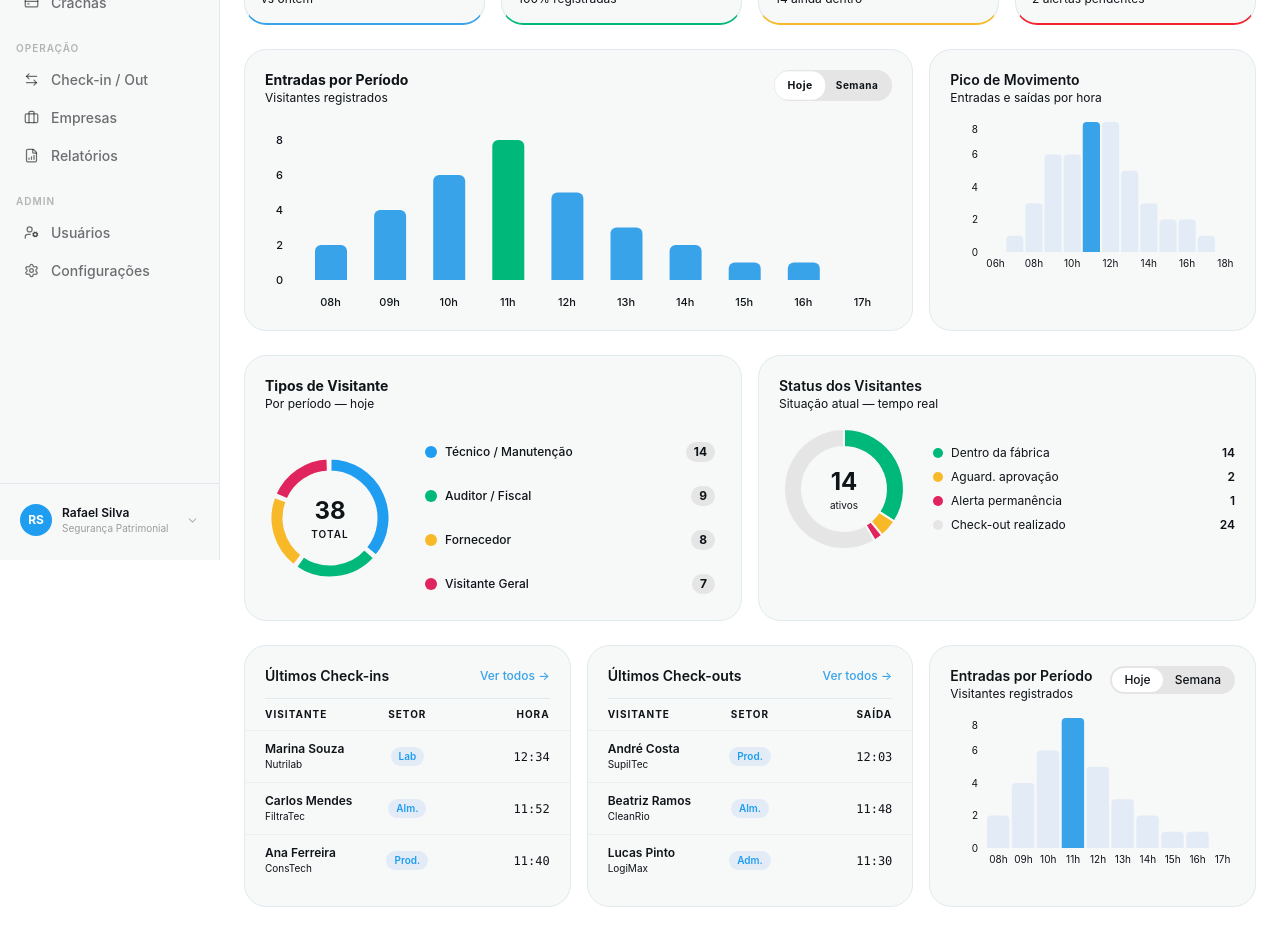
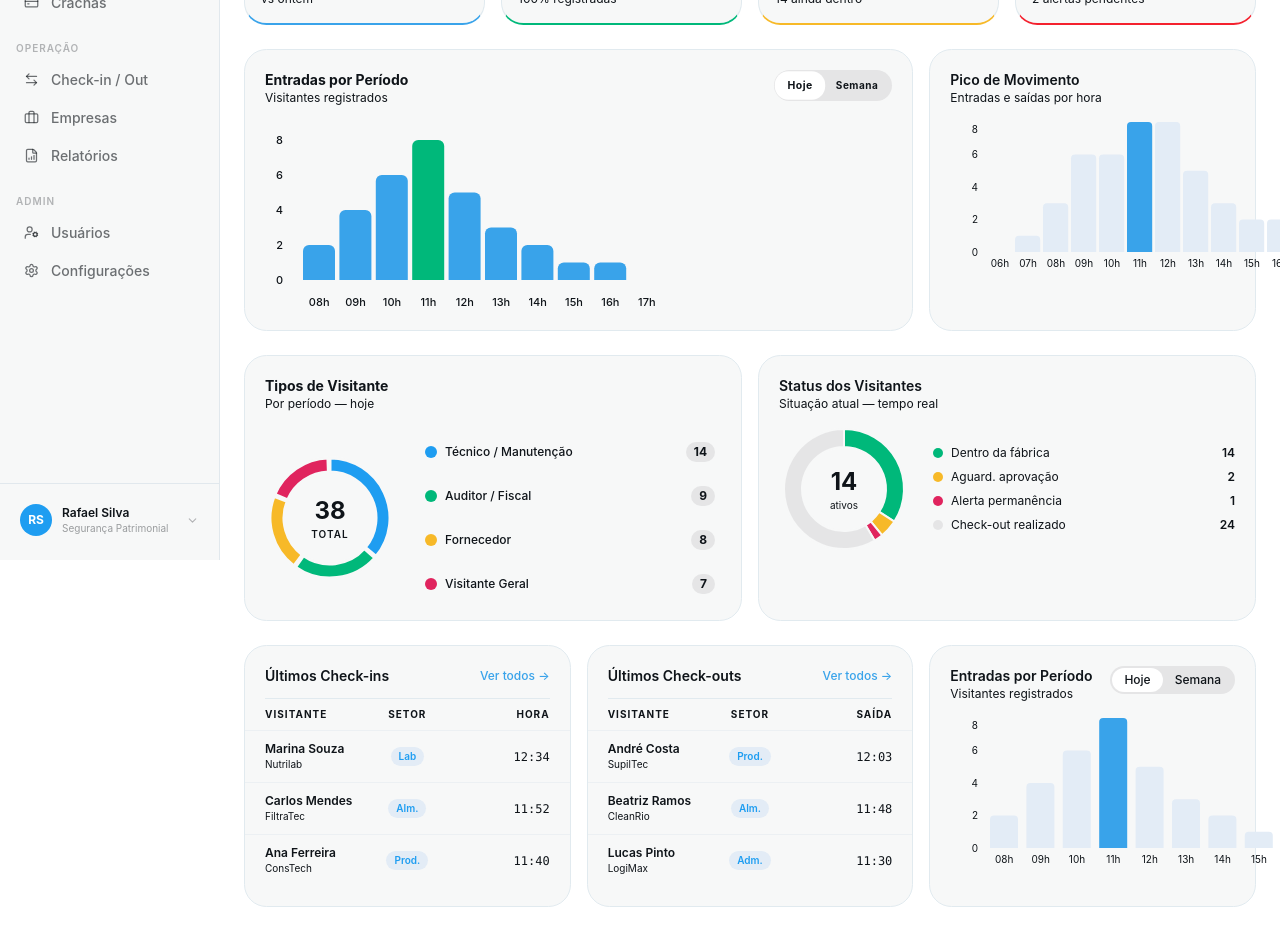
Before and after one commit to ocastroxs/get_in, a Next.js app: page /dashboard in a window 1280 px wide. Shown: the part 240-1171 px from the top of the page. Built offline with nearby package versions, Linux system fonts and the light colour scheme.

Commit message:
fix: update chart components to suppress specific warnings and ensure minimum dimensions

```diff
--- a/src/app/layout.jsx
+++ b/src/app/layout.jsx
@@ -1,6 +1,25 @@
+"use client";
+
 import "./globals.css";
+import { useEffect } from "react";
 
 export default function RootLayout({ children }) {
+  useEffect(() => {
+    // Suprimir avisos específicos do Recharts sobre dimensões dos gráficos
+    const originalWarn = console.warn;
+    console.warn = (...args) => {
+      const message = args.join(' ');
+      if (message.includes('The width(-1) and height(-1) of chart should be greater than 0')) {
+        return; // Não mostrar este aviso
+      }
+      originalWarn.apply(console, args);
+    };
+
+    return () => {
+      console.warn = originalWarn; // Restaurar quando o componente for desmontado
+    };
+  }, []);
+
   return (
     <html
       lang="pt-br"
--- a/src/components/EntradasChart.jsx
+++ b/src/components/EntradasChart.jsx
@@ -40,8 +40,8 @@ export default function EntradasChart({
         </div>
       </div>
 
-      <div className="h-[180px] w-full mt-2">
-        <ResponsiveContainer width="100%" height="100%">
+      <div className="h-[180px] w-full mt-2" style={{ minWidth: '300px', minHeight: '180px' }}>
+        <ResponsiveContainer width={400} height={180}>
           <BarChart
             data={data}
             barSize={32}
--- a/src/components/NaEmpresaAgora.jsx
+++ b/src/components/NaEmpresaAgora.jsx
@@ -32,12 +32,13 @@ export default function EntradasChart() {
         </div>
       </div>
 
-      <ResponsiveContainer width="100%" height={160}>
-        <BarChart
-          data={ENTRADAS_POR_HORA}
-          barSize={28}
-          margin={{ top: 0, right: 0, bottom: 0, left: -24 }}
-        >
+      <div className="w-full" style={{ minWidth: '300px', height: '160px' }}>
+        <ResponsiveContainer width={400} height={160}>
+          <BarChart
+            data={ENTRADAS_POR_HORA}
+            barSize={28}
+            margin={{ top: 0, right: 0, bottom: 0, left: -24 }}
+          >
           <XAxis
             dataKey="hora"
             tick={{ fontSize: 10, fill: "var(--muted-foreground)" }}
@@ -69,6 +70,7 @@ export default function EntradasChart() {
           </Bar>
         </BarChart>
       </ResponsiveContainer>
+      </div>
     </div>
   );
 }
--- a/src/components/PicoMovimentoChart.jsx
+++ b/src/components/PicoMovimentoChart.jsx
@@ -13,12 +13,13 @@ export default function PicoMovimentoChart() {
         </div>
       </div>
 
-      <ResponsiveContainer width="100%" height={160}>
-        <BarChart
-          data={PICO_MOVIMENTO}
-          barSize={28}
-          margin={{ top: 0, right: 0, bottom: 0, left: -24 }}
-        >
+      <div className="w-full" style={{ minWidth: '300px', height: '160px' }}>
+        <ResponsiveContainer width={400} height={160}>
+          <BarChart
+            data={PICO_MOVIMENTO}
+            barSize={28}
+            margin={{ top: 0, right: 0, bottom: 0, left: -24 }}
+          >
           <XAxis
             dataKey="hora"
             tick={{ fontSize: 10, fill: "var(--muted-foreground)" }}
@@ -50,6 +51,7 @@ export default function PicoMovimentoChart() {
           </Bar>
         </BarChart>
       </ResponsiveContainer>
+      </div>
     </div>
   );
 }
```
Also changed, not shown: src/lib/mockData.js.
